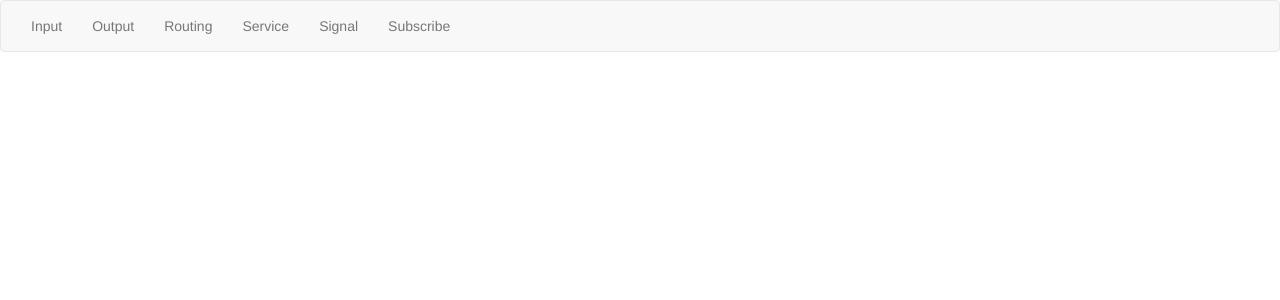
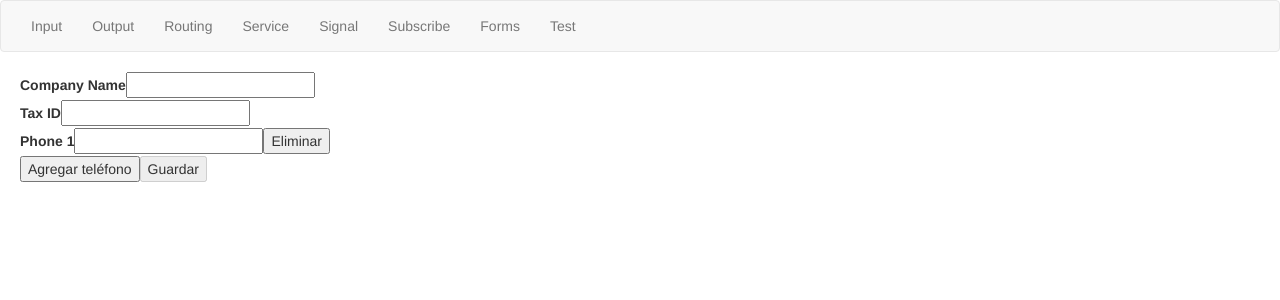
Before and after one commit to jviglio/testAngular, an Angular app: page /forms in a window 1280 px wide. Before the commit this address led to /. Shown: the top 300 px of the page. Built offline with nearby package versions, Linux system fonts and the light colour scheme.

Commit message:
Added Forms component

```diff
--- a/src/app/app-routing.module.ts
+++ b/src/app/app-routing.module.ts
@@ -6,6 +6,8 @@ import { ListaComponent } from './service/lista/lista.component';
 import { DetalleComponent } from './service/detalle/detalle.component';
 import { OutputComponent } from './output/output.component';
 import { SubscribeComponent } from './subscribe/subscribe.component';
+import { TestComponent } from './test/test.component';
+import { FormsComponent } from './forms/forms.component';
 
 const routes: Routes = [
   { path: '', component: InputComponent},
@@ -17,7 +19,9 @@ const routes: Routes = [
     {path:'detalle', component: DetalleComponent}
   ]},
   { path: 'signal', loadChildren: () => import('./signal/signal.module').then(m => m.SignalModule) },
-  { path: 'subscribe', component: SubscribeComponent}
+  { path: 'subscribe', component: SubscribeComponent},
+  { path: 'forms', component: FormsComponent},
+  { path: 'test', component: TestComponent }
 ];
 
 @NgModule({
--- /dev/null
+++ b/src/app/forms/forms.component.html
@@ -0,0 +1,36 @@
+<form [formGroup]="form">
+  <label>Company Name</label>
+  <input formControlName="companyName" />
+  @if (form.get('companyName')?.touched && form.get('companyName')?.hasError('required')) {
+    <div>El nombre es obligatorio.</div>
+  }
+  @if (form.get('companyName')?.touched && form.get('companyName')?.hasError('minlength')) {
+    <div>Debe tener al menos 8 caracteres.</div>
+  }
+  <br/>
+
+  <label>Tax ID</label>
+  <input formControlName="taxId" />
+  @if (form.get('taxId')?.touched && form.get('taxId')?.hasError('required')) {
+    <div>El tax ID es obligatorio.</div>
+  }
+  @if (form.get('taxId')?.touched && form.get('taxId')?.hasError('minlength')) {
+    <div>Debe tener al menos 8 caracteres.</div>
+  }
+
+  <div formArrayName="phones">
+    @for (phone of phones.controls; track phone; let i = $index) {
+      <div>
+        <label>Phone {{ i + 1 }}</label>
+        <input [formControlName]="i" />
+        <button type="button" (click)="removePhone(i)">Eliminar</button>
+        @if (phones.at(i).touched && phones.at(i).hasError('required')) {
+          <div>El teléfono es obligatorio.</div>
+        }
+      </div>
+    }
+  </div>
+
+  <button type="button" (click)="addPhone()">Agregar teléfono</button>
+  <button type="button" (click)="save()" [disabled]="form.invalid">Guardar</button>
+</form>
--- /dev/null
+++ b/src/app/forms/forms.component.ts
@@ -0,0 +1,45 @@
+import { Component } from '@angular/core';
+import { FormArray, FormControl, FormGroup, ReactiveFormsModule, Validators } from '@angular/forms';
+
+@Component({
+  selector: 'app-forms',
+  standalone: true,
+  imports: [ReactiveFormsModule],
+  templateUrl: './forms.component.html',
+  styleUrl: './forms.component.scss',
+})
+export class FormsComponent {
+  form = new FormGroup({
+    companyName: new FormControl('', {
+      nonNullable: true,
+      validators: [Validators.required, Validators.minLength(8)],
+    }),
+    taxId: new FormControl('', {
+      nonNullable: true,
+      validators: [Validators.required, Validators.minLength(8)],
+    }),
+    phones: new FormArray<FormControl<string>>([
+      new FormControl('', { nonNullable: true, validators: [Validators.required] }),
+    ]),
+  });
+
+  get phones(): FormArray<FormControl<string>> {
+    return this.form.get('phones') as FormArray<FormControl<string>>;
+  }
+
+  addPhone(): void {
+    this.phones.push(new FormControl('', { nonNullable: true, validators: [Validators.required] }));
+  }
+
+  removePhone(index: number): void {
+    this.phones.removeAt(index);
+  }
+
+  save(): void {
+    if (this.form.valid) {
+      // getRawValue() incluye todos los campos tipados, sin el Partial<...>
+      // que devuelve .value (que excluye controles disabled).
+      console.log(this.form.getRawValue());
+    }
+  }
+}
--- a/src/app/indice/indice.component.html
+++ b/src/app/indice/indice.component.html
@@ -7,6 +7,8 @@
         <li><a routerLink="service/lista" href="#">Service</a></li>
         <li><a routerLink="signal" href="#">Signal</a></li>
         <li><a routerLink="subscribe" href="#">Subscribe</a></li>
+        <li><a routerLink="forms" href="#">Forms</a></li>
+        <li><a routerLink="test" href="#">Test</a></li>
     </ul>
 </div>
 </nav>
--- /dev/null
+++ b/src/app/test/test.component.html
@@ -0,0 +1,15 @@
+<ul>
+    @for (item of items(); track item.id) {
+    <li>{{ item.name }} x{{ item.qty }} — {{ item.price * item.qty }}</li>
+    }
+</ul>
+<p>Total: {{ total() }}</p>
+<p>Envío gratis: {{ freeShipping() ? 'Sí' : 'No' }}</p>
+
+<button (click)="addItem({ id: 1, name: 'Mouse', price: 15000, qty: 1 })">
+  Agregar mouse
+</button>
+<button (click)="addItem({ id: 2, name: 'Teclado', price: 40000, qty: 1 })">
+  Agregar teclado
+</button>
+<button (click)="resetCart()">Vaciar carrito</button>
--- /dev/null
+++ b/src/app/test/test.component.ts
@@ -0,0 +1,61 @@
+import { isPlatformBrowser } from '@angular/common';
+import { Component, computed, effect, inject, PLATFORM_ID, signal } from '@angular/core';
+
+interface CartItem {
+  id: number;
+  name: string;
+  price: number;
+  qty: number;
+}
+
+@Component({
+  selector: 'app-test',
+  templateUrl: './test.component.html',
+  styleUrl: './test.component.scss'
+})
+export class TestComponent {
+  private isBrowser = isPlatformBrowser(inject(PLATFORM_ID));
+
+  items = signal<CartItem[]>(this.loadFromStorage());
+
+    // TODO 1: computed que sume price * qty de todos los items
+  total = computed(() => this.items().reduce((acc, item) => acc + item.price * item.qty, 0));
+
+   // TODO 2: computed booleano, true si total() >= 50000
+  freeShipping = computed(() => this.total() >= 50000);
+
+  constructor() {
+    // TODO 3: effect que persista `items()` en localStorage
+    // cada vez que cambien (usar JSON.stringify)
+    effect(() => {
+      localStorage.setItem('cartItems', JSON.stringify(this.items()));
+    });
+  }
+
+  private loadFromStorage(): CartItem[] {
+    if (!this.isBrowser) return [];
+
+    try {
+      return JSON.parse(localStorage.getItem('cartItems') ?? '[]');
+    } catch {
+      return []; // JSON corrupto o inexistente
+    }
+  }
+
+  // TODO 4: agregar un item de forma inmutable
+  // (si el id ya existe en el carrito, sumar qty en vez de duplicar)
+  addItem(item: CartItem) {
+    const existingItemIndex = this.items().findIndex(i => i.id === item.id);
+    if(existingItemIndex !== -1) {
+      const updatedItems = [...this.items()];
+      updatedItems[existingItemIndex] = { ...updatedItems[existingItemIndex], qty: updatedItems[existingItemIndex].qty + item.qty };
+      this.items.set(updatedItems);
+    } else {
+      this.items.update(items => [...items, item]);
+    }
+  }
+
+  resetCart() {
+    this.items.set([]);
+  }
+}
```
Also changed, not shown: src/app/app.module.ts (+7 -3 lines), src/app/forms/forms.component.scss (added), src/app/test/test.component.scss (added), 1 other file (tests, documents, lock files or other folders).
